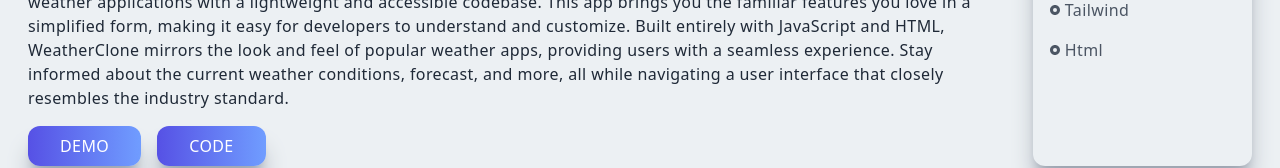
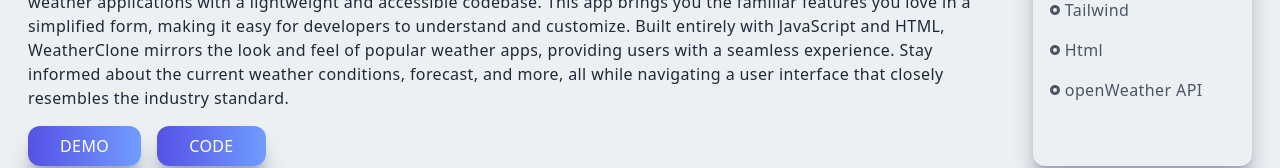
Before and after one commit to SanMajur/portfolio, a Next.js app: page /weatherApp in a window 1280 px wide. Shown: the part 450-618 px from the top of the page. Built offline with nearby package versions, Linux system fonts and the light colour scheme.

Commit message:
added a technology

```diff
--- a/pages/weatherApp.jsx
+++ b/pages/weatherApp.jsx
@@ -61,6 +61,10 @@ const property = () => {
                 <RiRadioButtonFill className="pr-1" />
                 Html
               </p>
+              <p className="text-gray-600 py-2 flex items-center">
+                <RiRadioButtonFill className="pr-1" />
+                openWeather API
+              </p>
             </div>
           </div>
         </div>
```
